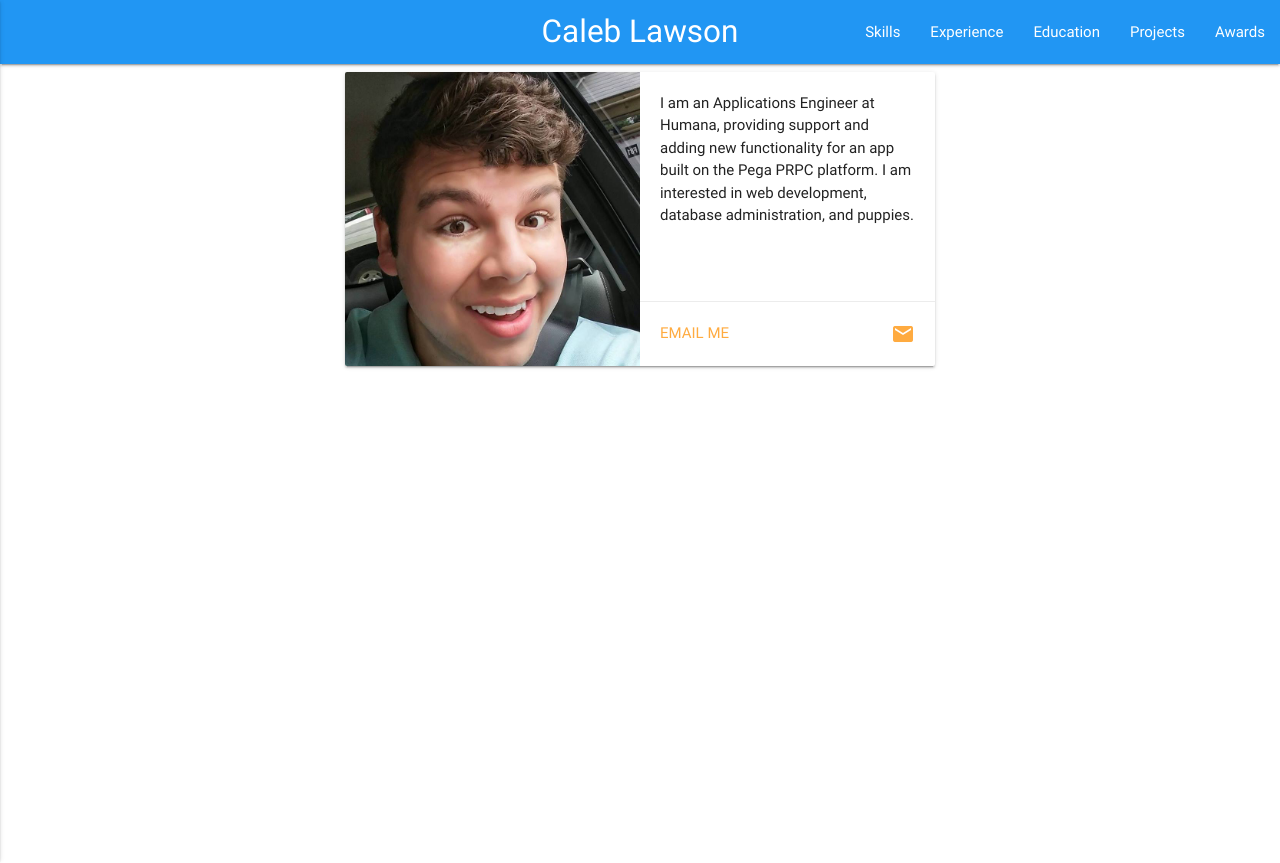
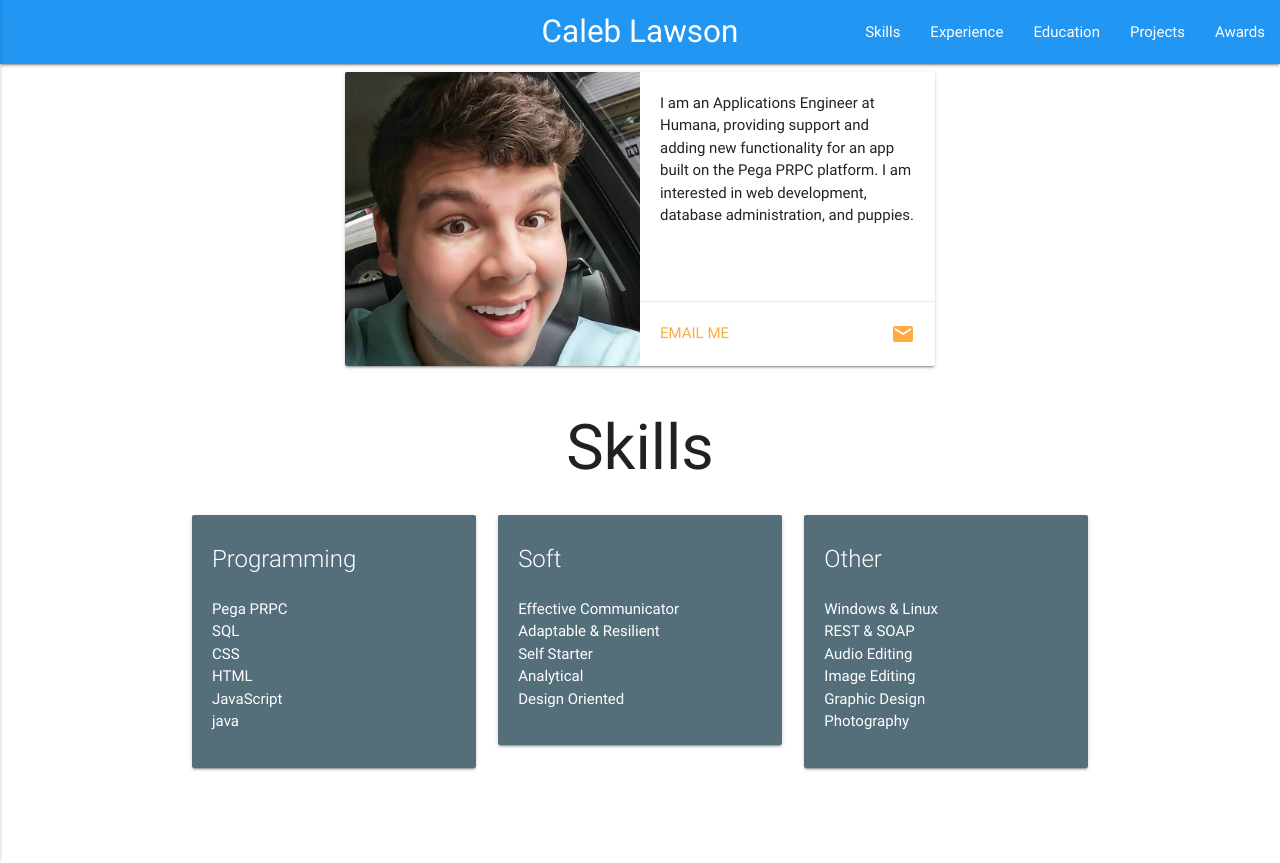
Before and after one commit to cglawson/resume-site-v2, a plain HTML site: page index.html in a window 1280 px wide. Before the commit the page ends 800 px from the top, so only its background shows below. Drawn offline with nearby package versions, Linux system fonts and the light colour scheme.

Commit message:
Added skills section & cards

```diff
--- a/index.html
+++ b/index.html
@@ -67,7 +67,90 @@
             </div>
         </div>
 
-        <div id="skills" class="row">
+        <h1 id="skills" class="center">
+        Skills
+        </h1>
+        <div class="row">
+            <div class="col s12 m4 l4">
+                <div class="card blue-grey darken-1">
+                    <div class="card-content white-text">
+                        <span class="card-title">Programming</span>
+                        <ul>
+                            <li>
+                                Pega PRPC
+                            </li>
+                            <li>
+                                SQL
+                            </li>
+                            <li>
+                                CSS
+                            </li>
+                            <li>
+                                HTML
+                            </li>
+                            <li>
+                                JavaScript
+                            </li>
+                            <li>
+                                java
+                            </li>
+                        </ul>
+                    </div>
+                </div>
+            </div>
+
+            <div class="col s12 m4 l4">
+                <div class="card blue-grey darken-1">
+                    <div class="card-content white-text">
+                        <span class="card-title">Soft</span>
+                        <ul>
+                            <li>
+                                Effective Communicator
+                            </li>
+                            <li>
+                                Adaptable & Resilient
+                            </li>
+                            <li>
+                                Self Starter
+                            </li>
+                            <li>
+                                Analytical
+                            </li>
+                            <li>
+                                Design Oriented
+                            </li>
+                        </ul>
+                    </div>
+                </div>
+            </div>
+
+            <div class="col s12 m4 l4">
+                <div class="card blue-grey darken-1">
+                    <div class="card-content white-text">
+                        <span class="card-title">Other</span>
+                        <ul>
+                            <li>
+                                Windows & Linux
+                            </li>
+                            <li>
+                                REST & SOAP
+                            </li>
+                            <li>
+                                Audio Editing
+                            </li>
+                            <li>
+                                Image Editing
+                            </li>
+                            <li>
+                                Graphic Design
+                            </li>
+                            <li>
+                                Photography
+                            </li>
+                        </ul>
+                    </div>
+                </div>
+            </div>
         </div>
 
         <div id="experience" class="row">
```
